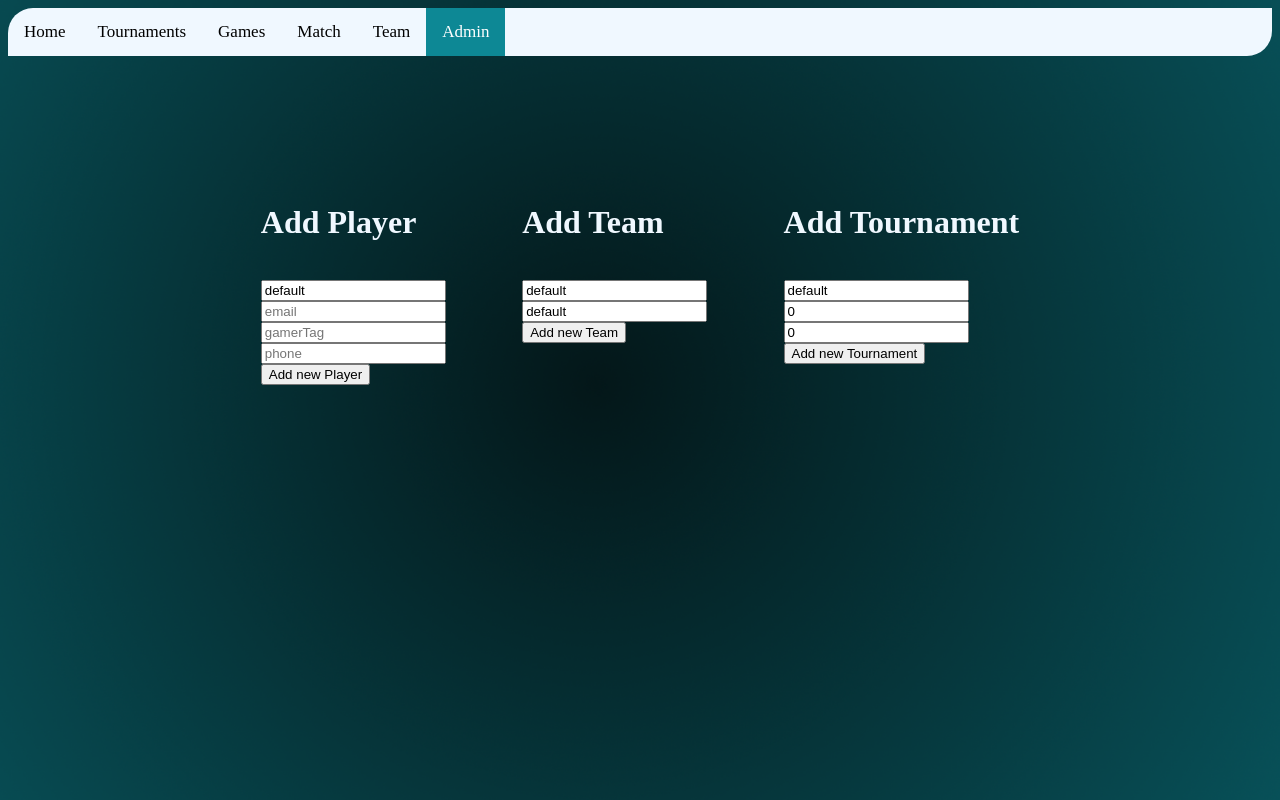
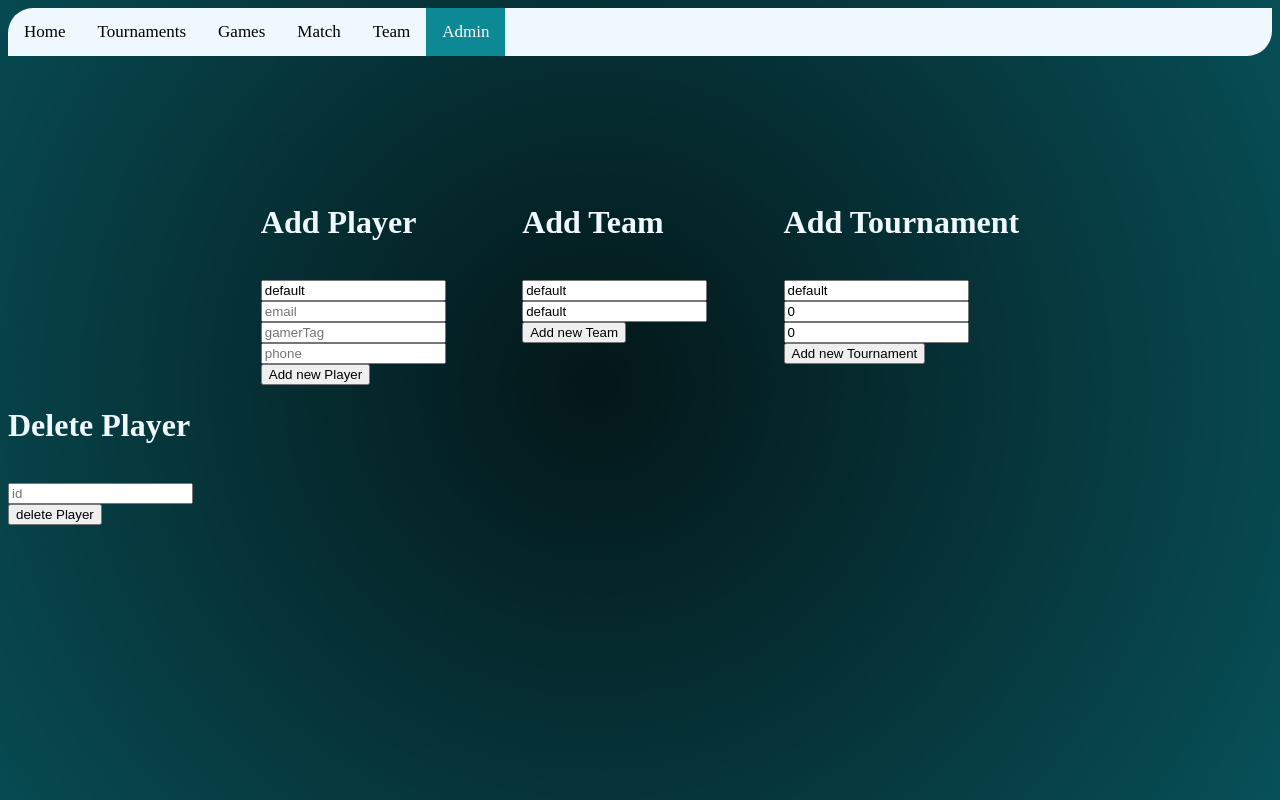
Before and after one commit to coerth/tournafy, a React (Vite) app: page /admin in a window 1280 px wide. Built offline with nearby package versions, Linux system fonts and the light colour scheme.

Commit message:
deleteplayer.tsx

```diff
--- a/graphql/mutation.ts
+++ /dev/null
@@ -1,47 +0,0 @@
-import { gql } from '@apollo/client';
-
-
-export const CREATE_PLAYER = gql `
-mutation CreatePlayer($input: PlayerInput!) {
-    createPlayer(input: $input) {
-      _id
-      phone
-      email
-      gamerTag
-      name
-    }
-  }`
-
-  export const CREATE_TEAM = gql `
-  mutation CreateTeam($input: TeamInput!) {
-    createTeam(input: $input) {
-      name
-      captain {
-        _id
-        email
-        name
-      }
-      _id
-    }
-  }`
-
-  export const CREATE_TOURNAMENT = gql `
-  mutation CreateTournament($input: TournamentInput!) {
-    createTournament(input: $input) {
-      _id
-      name
-      endDate
-      matches {
-        _id
-        location
-      }
-      maxTeams
-      minTeams
-      startDate
-      teams {
-        _id
-      }
-      tournamentType
-    }
-  }
-  `
--- /dev/null
+++ b/graphql/mutations/playerMutation.ts
@@ -0,0 +1,18 @@
+import { gql } from '@apollo/client';
+
+
+export const CREATE_PLAYER = gql `
+mutation CreatePlayer($input: PlayerInput!) {
+    createPlayer(input: $input) {
+      _id
+      phone
+      email
+      gamerTag
+      name
+    }
+  }`
+
+  export const DELETE_PLAYER = gql `
+  mutation DeletePlayer($deletePlayerId: ID!) {
+    deletePlayer(id: $deletePlayerId)
+  }`
--- /dev/null
+++ b/graphql/mutations/teamMutation.ts
@@ -0,0 +1,15 @@
+import { gql } from '@apollo/client';
+
+
+  export const CREATE_TEAM = gql `
+  mutation CreateTeam($input: TeamInput!) {
+    createTeam(input: $input) {
+      name
+      captain {
+        _id
+        email
+        name
+      }
+      _id
+    }
+  }`
--- /dev/null
+++ b/graphql/mutations/tournamentMutation.ts
@@ -0,0 +1,22 @@
+import { gql } from '@apollo/client';
+
+  export const CREATE_TOURNAMENT = gql `
+  mutation CreateTournament($input: TournamentInput!) {
+    createTournament(input: $input) {
+      _id
+      name
+      endDate
+      matches {
+        _id
+        location
+      }
+      maxTeams
+      minTeams
+      startDate
+      teams {
+        _id
+      }
+      tournamentType
+    }
+  }
+  `
--- a/src/App.tsx
+++ b/src/App.tsx
@@ -11,6 +11,7 @@ import AddPlayer from './components/player/AddPlayer'
 import AddTeam from './components/team/AddTeam'
 import AddTournament from './components/tournament/AddTournament'
 import Adminpage from './components/admin/Adminpage'
+import DeletePlayer from './components/player/DeletePlayer'
 
 
 
@@ -29,6 +30,7 @@ function App() {
       <Route path="/match" element={<DisplayMatches />} />
       <Route path="/admin" element={<Adminpage/>}/>
       </Routes>
+      <DeletePlayer/>
       </BrowserRouter>
 
     </div>
--- a/src/components/player/AddPlayer.tsx
+++ b/src/components/player/AddPlayer.tsx
@@ -1,7 +1,7 @@
 import React from 'react'
 import { useState } from 'react';
 import { playerInitialState } from '../../types/initialState';
-import { CREATE_PLAYER } from '../../../graphql/mutation';
+import { CREATE_PLAYER } from '../../../graphql/mutations/playerMutation';
 import {useMutation } from '@apollo/client';
 import { GET_PLAYERS } from '../../../graphql/query';
 
--- /dev/null
+++ b/src/components/player/DeletePlayer.tsx
@@ -0,0 +1,42 @@
+import React from 'react'
+import {useMutation } from '@apollo/client';
+import { useState } from 'react';
+import { DELETE_PLAYER } from '../../../graphql/mutations/playerMutation';
+
+const DeletePlayer = () => {
+    const [ID, setID] = useState("")
+
+    const [mutateFunction, { data, loading, error }] = useMutation(DELETE_PLAYER,{
+        //refetchQueries: [GET_PLAYERS]
+    }); //mutateFunction is the function to call for server update. refetchQueries is the list of queries to refetch after the mutation is done. And if they were used with useQuery, they will be updated with the new data.
+    if (loading) return <>'Submitting...'</>;
+    if (error) return <>`Submission error! ${error.message}`</>;
+
+    const deletePlayer = (event: React.FormEvent<HTMLFormElement>) => {
+        event.preventDefault();
+        mutateFunction({variables: { deletePlayerId: ID }});
+    }
+
+  return (
+    <div>
+        <form onSubmit={deletePlayer}>
+          <h1>Delete Player</h1>
+        <br/>
+        <label>
+        <input required type="text" name="id" placeholder='id' value={ID} onChange={(evt)=>{setID(evt.target.value)}}/>
+        </label>
+        <br/>
+
+        <input type="submit" value="delete Player" />
+    </form>
+
+    <div>
+        {data &&
+        <h1>Player Deleted!</h1>
+        }
+    </div>
+    </div>
+  )
+}
+
+export default DeletePlayer
--- a/src/components/team/AddTeam.tsx
+++ b/src/components/team/AddTeam.tsx
@@ -1,7 +1,7 @@
 import React from 'react'
 import { useState } from 'react';
 import { teamInputInitialState } from '../../types/initialState';
-import { CREATE_TEAM } from '../../../graphql/mutation';
+import { CREATE_TEAM } from '../../../graphql/mutations/teamMutation';
 import {useMutation } from '@apollo/client';
 import { GET_TEAMS } from '../../../graphql/query';
 
--- a/src/components/tournament/AddTournament.tsx
+++ b/src/components/tournament/AddTournament.tsx
@@ -1,7 +1,7 @@
 import React from 'react'
 import { useState } from 'react';
 import { tournamentInputInitialState } from '../../types/initialState';
-import { CREATE_TOURNAMENT } from '../../../graphql/mutation';
+import { CREATE_TOURNAMENT } from '../../../graphql/mutations/tournamentMutation';
 import {useMutation } from '@apollo/client';
 import { GET_TOURNAMENTS } from '../../../graphql/query';
 
```
